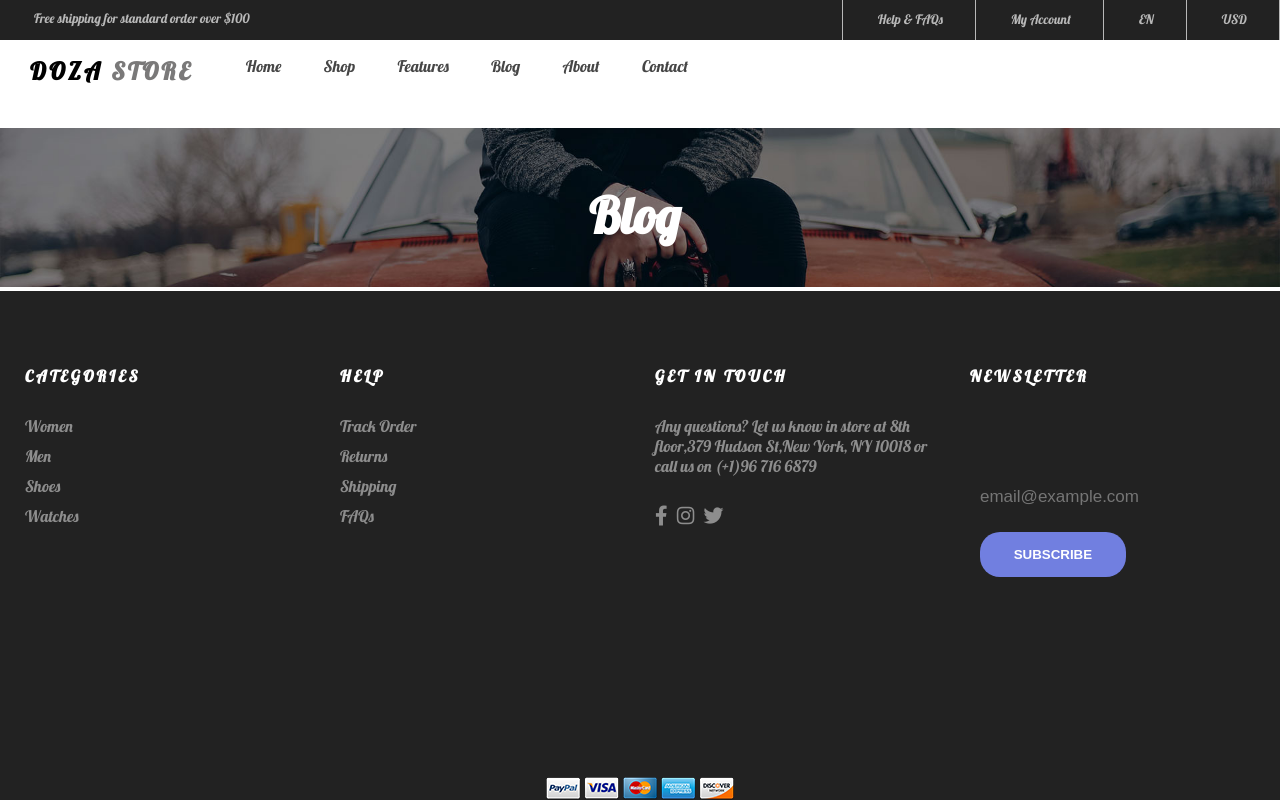
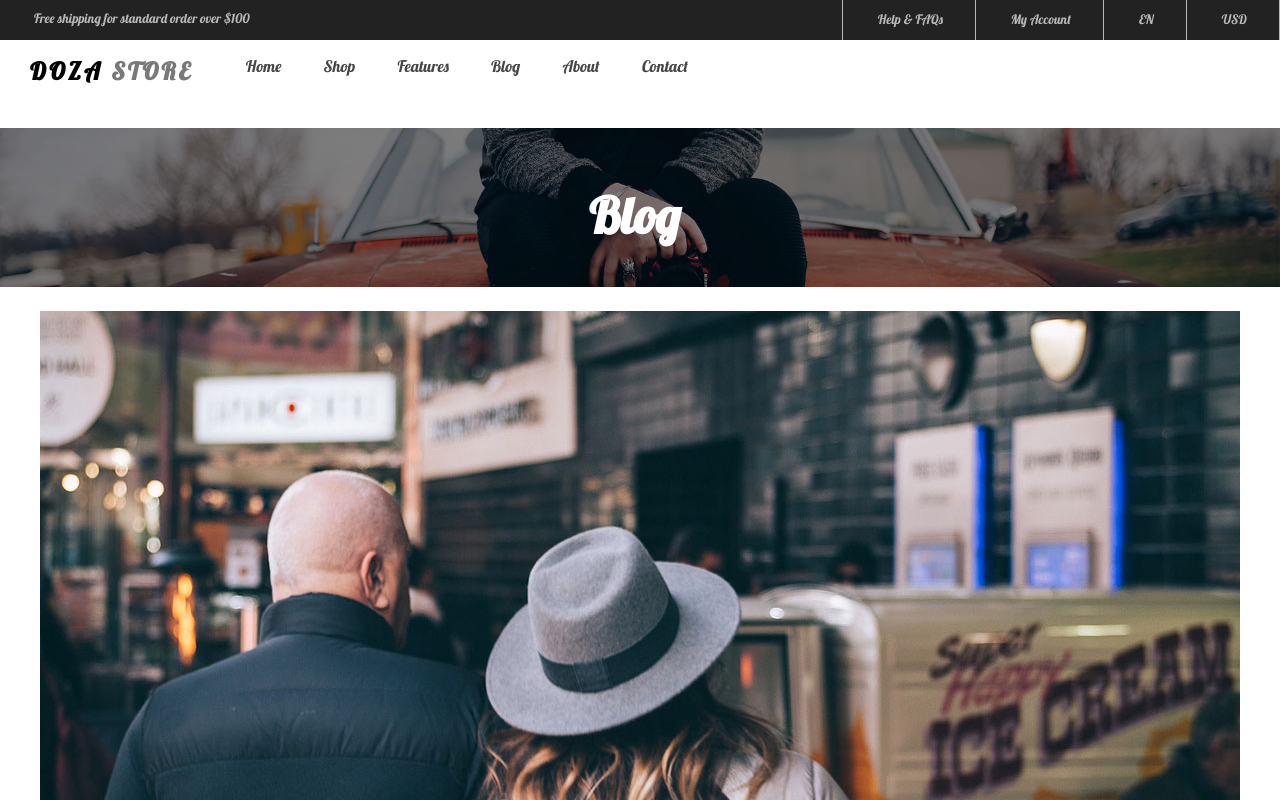
Before and after one commit to 5iveemmy/Doza-store, a React (Create React App) app: page /blog in a window 1280 px wide. Shown: the top 800 px of the page. Built offline with nearby package versions, Linux system fonts and the light colour scheme; some icons are missing.

Commit message:
seson sect created

```diff
--- a/src/pages/Blog.js
+++ b/src/pages/Blog.js
@@ -1,6 +1,7 @@
 import React from "react";
 import blog from "../images/bg-02.jpg";
 import "../styles/Pages.css";
+import blogOne from "../images/blog-01.jpg";
 
 function Blog() {
   return (
@@ -11,6 +12,19 @@ function Blog() {
           <h1 className="blog-text">Blog</h1>
         </div>
       </div>
+      <section className="blog-sect">
+        <div className="blog-sect-wrapper">
+          <div className="season">
+            <div className="season-wrap">
+              <div className="winter">
+                <div className="winter-image">
+                  <img src={blogOne} alt="blog01" />
+                </div>
+              </div>
+            </div>
+          </div>
+        </div>
+      </section>
     </div>
   );
 }
--- a/src/styles/Pages.css
+++ b/src/styles/Pages.css
@@ -75,3 +75,7 @@ form {
   left: 46%;
   font-size: 50px;
 }
+
+.blog-sect {
+  padding: 20px 40px;
+}
```
Also changed, not shown: src/styles/Boxes.css (+1 -6 lines).
